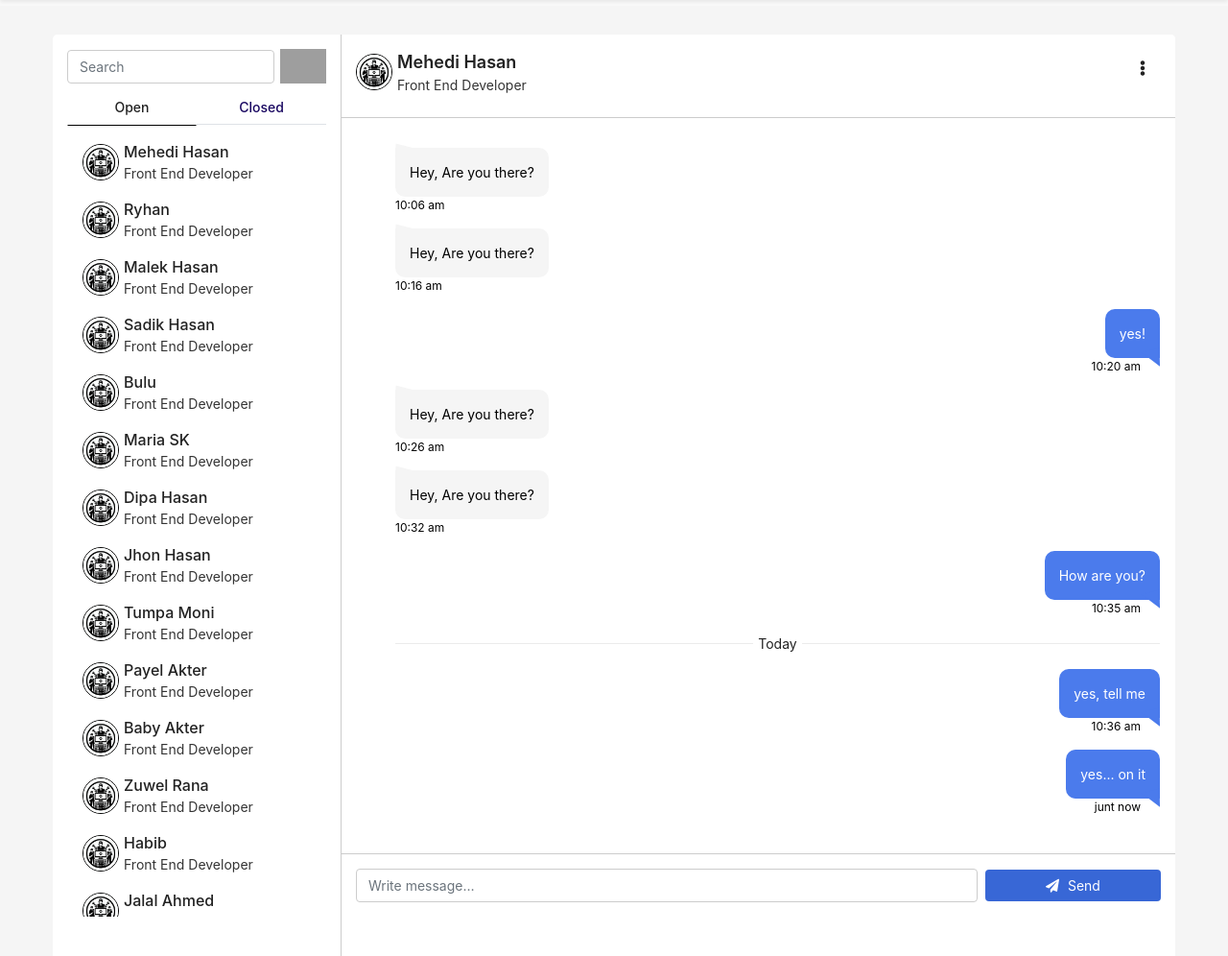
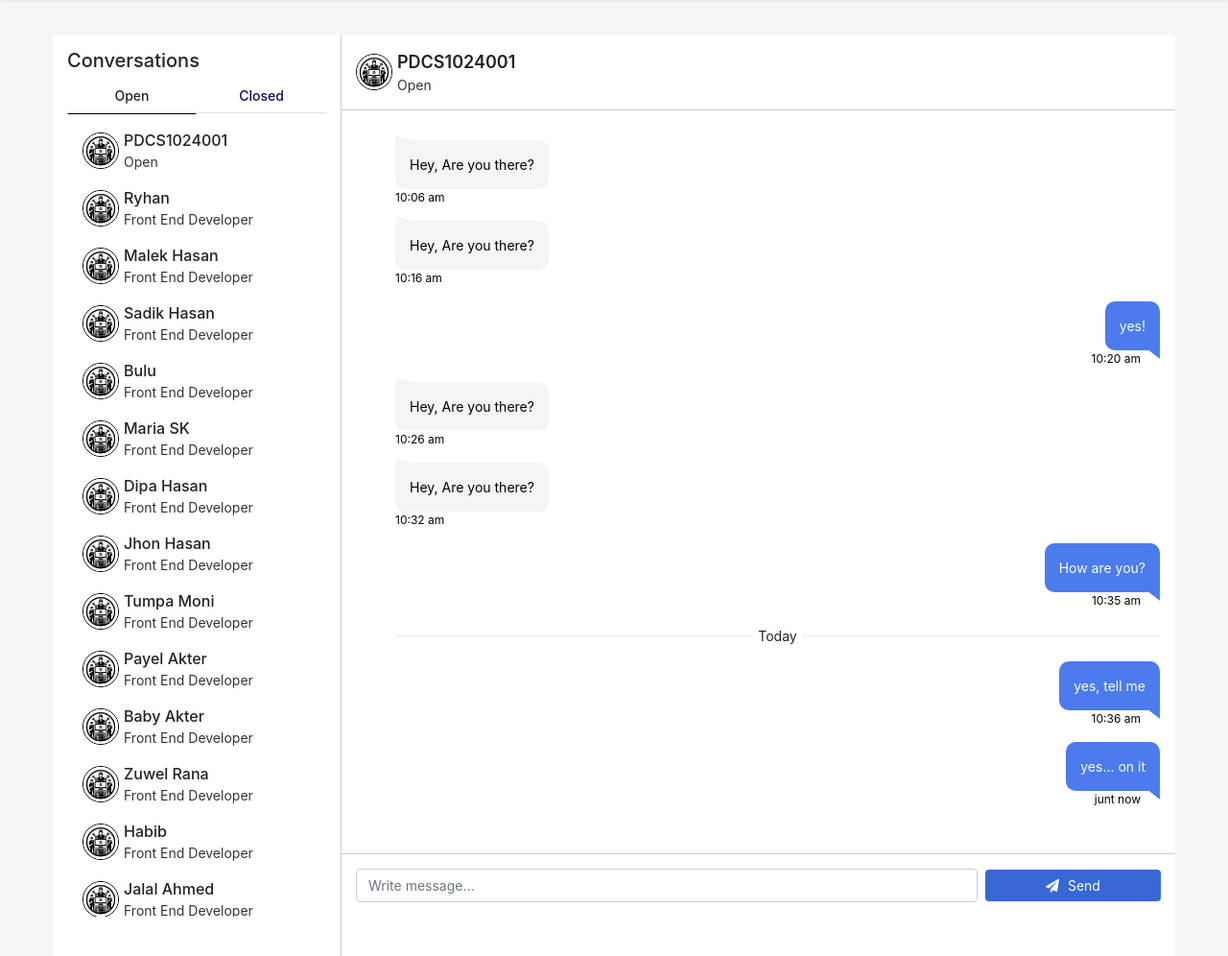
Before and after one commit to DrwSiruma/pdc_ticketing, a PHP site: template pages/user/user.conversations.php in a window 1280 px wide. Shown: the part 64-1060 px from the top of the page at 96% size. Run offline with PHP 8.4, Linux system fonts and the light colour scheme; the template is opened without the code that fills it, so the values that code supplies are empty; a user stored in the database is signed in; grey boxes are pictures that could not be loaded.

Commit message:
some changes on conversation page

```diff
--- a/assets/css/user.style.css
+++ b/assets/css/user.style.css
@@ -601,14 +601,14 @@ a.add img {
     font-weight: 500;
 }
 
-.msg-body ul li.repaly {
+.msg-body ul li.reply {
     display: block;
     width: 100%;
     text-align: right;
     position: relative;
 }
 
-.msg-body ul li.repaly:before {
+.msg-body ul li.reply:before {
     display: block;
     clear: both;
     content: '';
@@ -625,7 +625,7 @@ a.add img {
     transform: rotate(37deg);
 }
 
-.msg-body ul li.repaly p {
+.msg-body ul li.reply p {
     color: #fff;
     font-size: 14px;
     line-height: 1.5;
@@ -639,7 +639,7 @@ a.add img {
     margin-bottom: 0;
 }
 
-.msg-body ul li.repaly p b {
+.msg-body ul li.reply p b {
     display: block;
     color: #061061;
     font-size: 14px;
@@ -647,7 +647,7 @@ a.add img {
     font-weight: 500;
 }
 
-.msg-body ul li.repaly:after {
+.msg-body ul li.reply:after {
     display: block;
     content: '';
     clear: both;
@@ -661,7 +661,7 @@ a.add img {
     font-weight: 400;
 }
 
-li.repaly .time {
+li.reply .time {
     margin-right: 20px;
 }
 
@@ -784,7 +784,7 @@ button:focus {
         font-size: 12px;
     }
     .msg-head .flex-shrink-0 img {
-        height: 30px;
+        /* height: 30px; */
     }
     .send-box button {
         width: 28%;
@@ -805,7 +805,7 @@ button:focus {
         border-top-right-radius: 6px;
         border-bottom-right-radius: 6px;
     }
-    .msg-body ul li.repaly p {
+    .msg-body ul li.reply p {
         font-size: 13px;
         padding: 8px;
         border-top-left-radius: 6px;
--- a/pages/user/user.conversations.php
+++ b/pages/user/user.conversations.php
@@ -18,8 +18,7 @@
                                 <div class="modal-content">
                                     <div class="chat-header">
                                         <div class="msg-search">
-                                            <input type="text" class="form-control" id="inlineFormInputGroup" placeholder="Search" aria-label="search">
-                                            <a class="add" href="#"><img class="img-fluid" src="https://mehedihtml.com/chatbox/assets/img/add.svg" alt="add"></a>
+                                            <h5 class="m-0">Conversations</h5>
                                         </div>
 
                                         <ul class="nav nav-tabs" id="myTab" role="tablist">
@@ -44,8 +43,8 @@
                                                                 <img class="img-fluid img-avatar" src="../../img/avatar-default.png" alt="user img">
                                                             </div>
                                                             <div class="flex-grow-1 ms-3">
-                                                                <h3>Mehedi Hasan</h3>
-                                                                <p>front end developer</p>
+                                                                <h3>PDCS1024001</h3>
+                                                                <p>Open</p>
                                                             </div>
                                                         </a>
                                                         <a href="#" class="d-flex align-items-center chat-item">
@@ -358,32 +357,17 @@
                                 <div class="modal-content">
                                     <div class="msg-head">
                                         <div class="row">
-                                            <div class="col-8">
+                                            <div class="col-12">
                                                 <div class="d-flex align-items-center chat-item">
                                                     <span class="chat-icon"><img class="img-fluid" src="https://mehedihtml.com/chatbox/assets/img/arroleftt.svg" alt="image title"></span>
                                                     <div class="flex-shrink-0">
                                                         <img class="img-fluid img-avatar" src="../../img/avatar-default.png" alt="user img">
                                                     </div>
                                                     <div class="flex-grow-1 ms-3">
-                                                        <h3>Mehedi Hasan</h3>
-                                                        <p>front end developer</p>
+                                                        <h3>PDCS1024001</h3>
+                                                        <p>Open</p>
                                                     </div>
                                                 </div>
-                                            </div>
-                                            <div class="col-4">
-                                                <ul class="moreoption">
-                                                    <li class="navbar nav-item dropdown">
-                                                        <a class="nav-link dropdown-toggle" href="#" role="button" data-toggle="dropdown" aria-expanded="false"><i class="fa fa-ellipsis-v" aria-hidden="true"></i></a>
-                                                        <ul class="dropdown-menu">
-                                                            <li><a class="dropdown-item" href="#">Action</a></li>
-                                                            <li><a class="dropdown-item" href="#">Another action</a></li>
-                                                            <li>
-                                                                <hr class="dropdown-divider">
-                                                            </li>
-                                                            <li><a class="dropdown-item" href="#">Something else here</a></li>
-                                                        </ul>
-                                                    </li>
-                                                </ul>
                                             </div>
                                         </div>
                                     </div>
@@ -399,7 +383,7 @@
                                                     <p> Hey, Are you there? </p>
                                                     <span class="time">10:16 am</span>
                                                 </li>
-                                                <li class="repaly">
+                                                <li class="reply">
                                                     <p>yes!</p>
                                                     <span class="time">10:20 am</span>
                                                 </li>
@@ -411,7 +395,7 @@
                                                     <p> Hey, Are you there? </p>
                                                     <span class="time">10:32 am</span>
                                                 </li>
-                                                <li class="repaly">
+                                                <li class="reply">
                                                     <p>How are you?</p>
                                                     <span class="time">10:35 am</span>
                                                 </li>
@@ -421,11 +405,11 @@
                                                     </div>
                                                 </li>
 
-                                                <li class="repaly">
+                                                <li class="reply">
                                                     <p> yes, tell me</p>
                                                     <span class="time">10:36 am</span>
                                                 </li>
-                                                <li class="repaly">
+                                                <li class="reply">
                                                     <p>yes... on it</p>
                                                     <span class="time">junt now</span>
                                                 </li>
```
